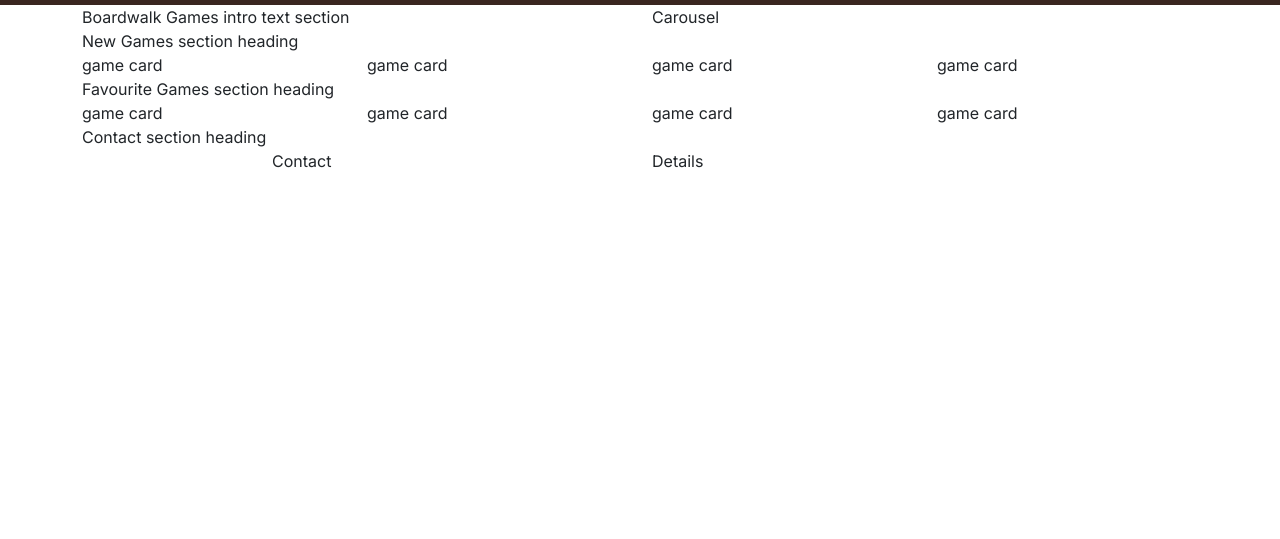
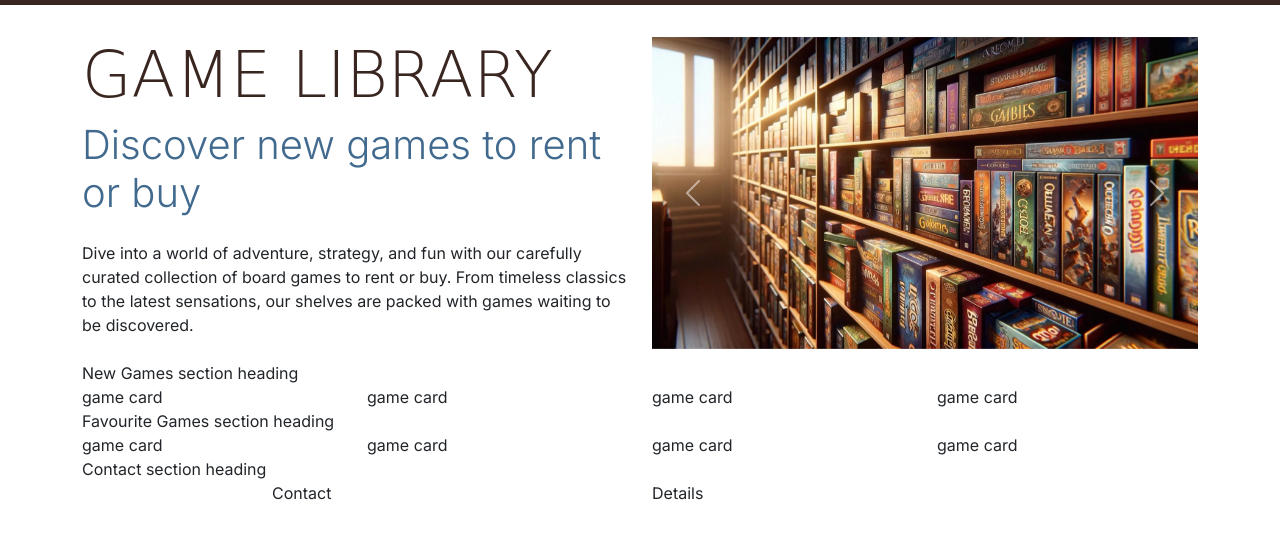
Before and after one commit to bartdamian/boardwalk-games, a plain HTML site: page game-library.html in a window 1280 px wide. Both pictures are taken after a click on the link "Contact". Shown: the part 53-592 px from the top of the page. Drawn offline with nearby package versions, Linux system fonts and the light colour scheme; a web font is replaced by a local one.

Commit message:
add navbar and header for game library page

```diff
--- a/game-library.html
+++ b/game-library.html
@@ -24,8 +24,8 @@
     <nav id="navbar" class="navbar navbar-expand-lg" data-bs-theme="dark">
         <div class="container">
             <a class="navbar-brand" href="index.html">
-             <img src="assets/images/logo-sm-white.png" alt="Boardwalk Games Logo" class="logo">
-             </a>
+                <img src="assets/images/logo-sm-white.png" alt="Boardwalk Games Logo" class="logo">
+            </a>
             <button class="navbar-toggler" type="button" data-bs-toggle="collapse" data-bs-target="#navbarNav"
                 aria-controls="navbarNav" aria-expanded="false" aria-label="Toggle navigation">
                 <span class="navbar-toggler-icon"></span>
@@ -51,10 +51,47 @@
 
 
     <!-- Header with carousel -->
-    <header class="container">
+    <header id="header" class="container section">
         <div class="row">
-            <div class="col-12 col-xl-6">Boardwalk Games intro text section</div>
-            <div class="col-12 col-xl-6">Carousel</div>
+            <div class="col-12 col-xl-6 text-center text-xl-start">
+                <h1 class="display-3">Game Library</h1>
+                <p class="lead display-6 sub-heading-color">Discover new games to rent or buy</p>
+                <p class="my-4">Dive into a world of adventure, strategy, and fun with our carefully curated collection
+                    of board games to rent or buy. From timeless classics to the latest sensations, our shelves are
+                    packed with games waiting to be discovered.</p>
+            </div>
+            <div class="col-12 col-xl-6">
+                <div id="carouselExampleAutoplaying" class="carousel slide" data-bs-ride="carousel">
+                    <div class="carousel-inner">
+                        <div class="carousel-item active">
+                            <img src="assets/images/game-library-carousel-1.webp" class="d-block w-100"
+                                alt="Bookshelves filled with boardgames">
+                        </div>
+                        <div class="carousel-item">
+                            <img src="assets/images/game-library-carousel-2.webp" class="d-block w-100"
+                                alt="Bookshelves filled with boardgames">
+                        </div>
+                        <div class="carousel-item">
+                            <img src="assets/images/game-library-carousel-3.webp" class="d-block w-100"
+                                alt="Bookshelves filled with boardgames, one man is browsing the shelves">
+                        </div>
+                        <div class="carousel-item">
+                            <img src="assets/images/game-library-carousel-4.webp" class="d-block w-100"
+                                alt="8 board games stacked on top of each other">
+                        </div>
+                    </div>
+                    <button class="carousel-control-prev" type="button" data-bs-target="#carouselExampleAutoplaying"
+                        data-bs-slide="prev">
+                        <span class="carousel-control-prev-icon" aria-hidden="true"></span>
+                        <span class="visually-hidden">Previous</span>
+                    </button>
+                    <button class="carousel-control-next" type="button" data-bs-target="#carouselExampleAutoplaying"
+                        data-bs-slide="next">
+                        <span class="carousel-control-next-icon" aria-hidden="true"></span>
+                        <span class="visually-hidden">Next</span>
+                    </button>
+                </div>
+            </div>
         </div>
     </header>
     <!-- Main element to hold all key sections of the home page-->
```
Also changed, not shown: index.html (+2 -1 lines).
